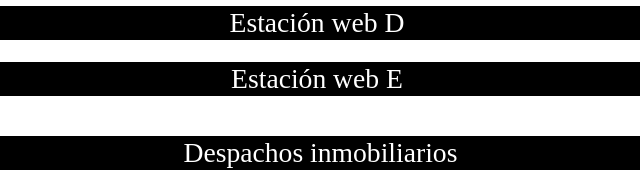
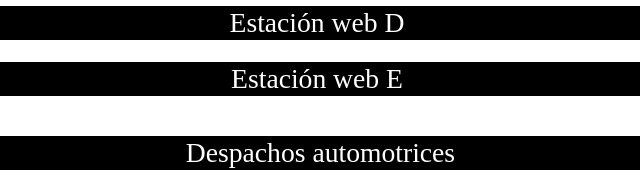
Before and after one commit to carro3/carro3.github.io, a plain HTML site: page Cars-producción web Bugatti.html in a window 1280 px wide. Shown: the part 1060-1250 px from the top of the page, 316-956 px from the left. Drawn offline with Linux system fonts and the light colour scheme.

Commit message:
Update Cars-producción web Bugatti.html

```diff
--- a/Cars-producción web Bugatti.html
+++ b/Cars-producción web Bugatti.html
@@ -214,7 +214,7 @@ web A</big></big></big></font>
     <tr>
       <td align="center" bgcolor="black" valign="top">
 
-      <b><font color="white"><big><big><big>&nbsp;</big></big></big></font></b><font color="white"><big><big><big>Despachos inmobiliarios</big></big></big></font>
+      <b><font color="white"><big><big><big>&nbsp;</big></big></big></font></b><font color="white"><big><big><big>Despachos automotrices</big></big></big></font>
 
       </td>
     </tr>
```
